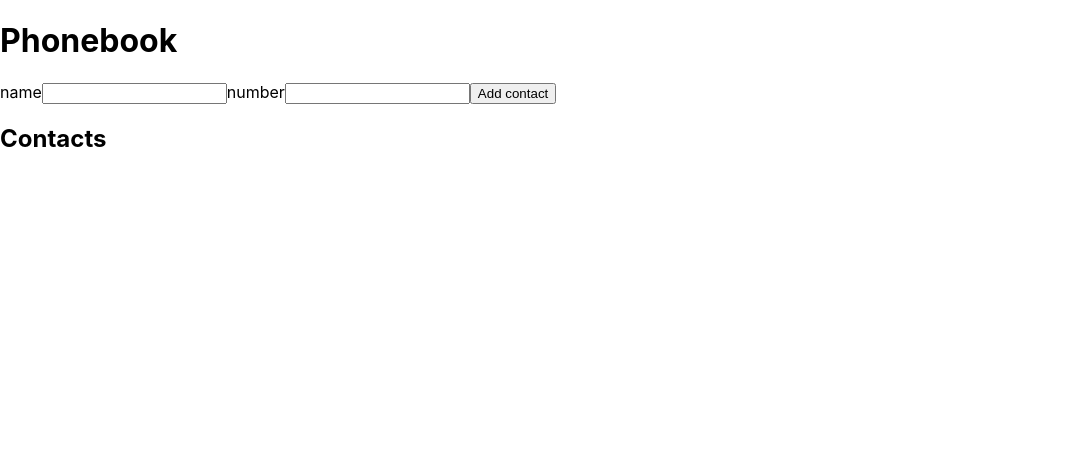
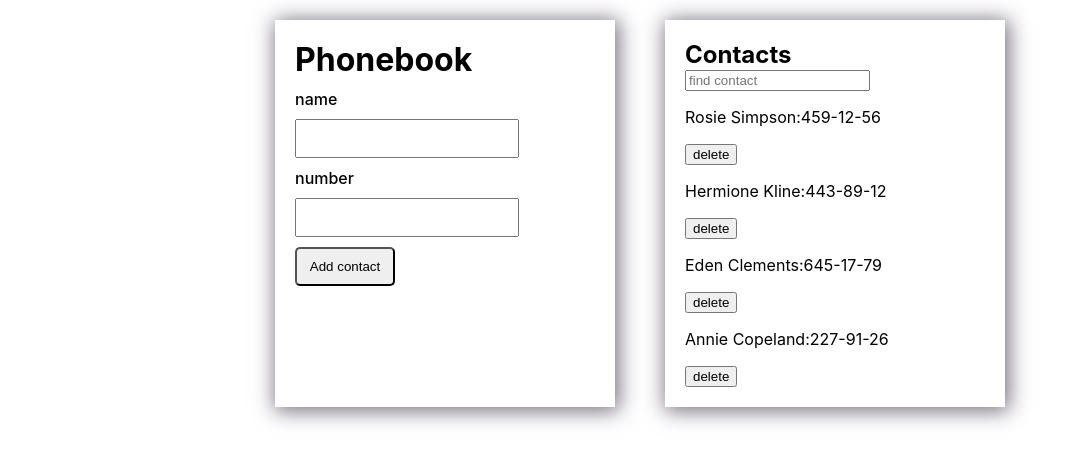
Before and after one commit to irabasara/goit-react-hw-02-phonebook, a React (Create React App) app: page / in a window 1280 px wide. Shown: the top 464 px of the page, without its empty margins (0-1085 px from the left). Built offline with nearby package versions, Linux system fonts and the light colour scheme.

Commit message:
all task without libraries

```diff
--- a/src/components/App.jsx
+++ /dev/null
@@ -1,38 +0,0 @@
-import { Component } from 'react';
-// import { nanoid } from 'nanoid';
-
-import ContactForm from './ContactForm/ContactForm';
-
-export class App extends Component {
-  state = {
-    contacts: [],
-  };
-
-  onContactFormSubmit = newContact => {
-    console.log('newContact', newContact);
-    this.setState({
-      contacts: [...this.state.contacts, newContact],
-    });
-  };
-
-  render() {
-    return (
-      <>
-        <div>
-          <h1>Phonebook</h1>
-          <ContactForm onSubmit={this.onContactFormSubmit} />
-
-          <h2>Contacts</h2>
-          <ul>
-            {this.state.contacts.map(contact => {
-              const { id, name, number } = contact;
-              return <li key={id}>{`${name}:${number}`}</li>;
-            })}
-          </ul>
-          {/* <Filter /> */}
-          {/* <ContactList /> */}
-        </div>
-      </>
-    );
-  }
-}
--- /dev/null
+++ b/src/components/App/App.jsx
@@ -0,0 +1,78 @@
+import { Component } from 'react';
+import { ContactForm } from '../ContactForm/ContactForm';
+import { Filter } from 'components/Filter/Filter';
+import { ContactList } from 'components/ContactList/ContactList';
+import css from './app.module.css';
+
+export class App extends Component {
+  state = {
+    contacts: [
+      { id: 'id-1', name: 'Rosie Simpson', number: '459-12-56' },
+      { id: 'id-2', name: 'Hermione Kline', number: '443-89-12' },
+      { id: 'id-3', name: 'Eden Clements', number: '645-17-79' },
+      { id: 'id-4', name: 'Annie Copeland', number: '227-91-26' },
+    ],
+    filter: '',
+  };
+
+  onContactFormSubmit = newContact => {
+    const { contacts } = this.state;
+
+    if (
+      contacts.some(
+        contact => contact.name.toLowerCase() === newContact.name.toLowerCase()
+      )
+    ) {
+      alert(`${newContact.name} is already in contacts`);
+      return;
+    }
+
+    this.setState({
+      contacts: [...contacts, newContact],
+    });
+  };
+
+  deleteContact = contactId => {
+    this.setState(prevState => ({
+      contacts: prevState.contacts.filter(contact => contact.id !== contactId),
+    }));
+  };
+
+  changeFilter = e => {
+    const { value } = e.target;
+    this.setState({
+      filter: value,
+    });
+  };
+
+  getFilteredContact = () => {
+    const { contacts, filter } = this.state;
+
+    const normilizeFilter = filter.toLocaleLowerCase();
+    return contacts.filter(contact =>
+      contact.name.toLowerCase().includes(normilizeFilter)
+    );
+  };
+
+  render() {
+    const filteredContact = this.getFilteredContact();
+
+    return (
+      <div className={css.section_contacts}>
+        <div className={css.section}>
+          <h1>Phonebook</h1>
+          <ContactForm onSubmit={this.onContactFormSubmit} />
+        </div>
+        <div className={css.section}>
+          <h2>Contacts</h2>
+
+          <Filter value={this.state.filter} onChange={this.changeFilter} />
+          <ContactList
+            contacts={filteredContact}
+            onDelete={this.deleteContact}
+          />
+        </div>
+      </div>
+    );
+  }
+}
--- /dev/null
+++ b/src/components/App/app.module.css
@@ -0,0 +1,11 @@
+.section_contacts {
+  display: flex;
+  justify-content: center;
+  padding: 20px;
+  gap: 50px;
+}
+.section {
+  width: 300px;
+  padding: 20px;
+  box-shadow: 2px 2px 20px 2px #766f7d;
+}
--- a/src/components/ContactForm/ContactForm.jsx
+++ b/src/components/ContactForm/ContactForm.jsx
@@ -1,5 +1,5 @@
 import React, { Component } from 'react';
-// import css from './ContactForm.module.css'
+import css from './ContactForm.module.css';
 import { nanoid } from 'nanoid';
 
 export class ContactForm extends Component {
@@ -16,13 +16,13 @@ export class ContactForm extends Component {
   };
 
   handleSubmit = e => {
-    // const { name, value } = e.target;
+    const { name, number } = this.state;
 
     e.preventDefault();
     const newContact = {
       id: nanoid(),
-      name: this.state.name,
-      number: this.state.number,
+      name: name,
+      number: number,
     };
     this.props.onSubmit(newContact);
     this.reset();
@@ -35,11 +35,16 @@ export class ContactForm extends Component {
     });
   };
 
+  nameId = nanoid();
+  numberId = nanoid();
+
   render() {
     return (
-      <form onSubmit={this.handleSubmit}>
-        <label htmlFor="name">name</label>
+      <form onSubmit={this.handleSubmit} className={css.form}>
+        <label htmlFor={this.nameId}>name</label>
         <input
+          id={this.nameId}
+          className={css.input}
           type="text"
           name="name"
           value={this.state.name}
@@ -47,9 +52,10 @@ export class ContactForm extends Component {
           required
           onChange={this.handleChenge}
         />
-        <label htmlFor="number">
-          number
+        <label htmlFor={this.numberId}>number</label>
         <input
+          id={this.numberId}
+          className={css.input}
           type="tel"
           name="number"
           value={this.state.number}
@@ -57,11 +63,10 @@ export class ContactForm extends Component {
           required
           onChange={this.handleChenge}
         />
-        </label>
-        <button type="submit">Add contact</button>
+        <button type="submit" className={css.addButton}>
+          Add contact
+        </button>
       </form>
     );
   }
 }
-
-export default ContactForm;
--- a/src/components/ContactForm/ContactForm.module.css
+++ b/src/components/ContactForm/ContactForm.module.css
@@ -0,0 +1,24 @@
+.form {
+  display: flex;
+  flex-direction: column;
+}
+.form label {
+  font-weight: 500;
+  font-size: 16px;
+  margin: 10px 0;
+}
+.input {
+  width: 200px;
+  padding: 10px;
+}
+.addButton {
+  width: 100px;
+  padding: 10px;
+  border-radius: 5px;
+  margin-top: 10px;
+  transition: background-color 300ms ease;
+}
+.addButton:hover {
+  cursor: pointer;
+  background-color: rgb(166, 166, 166);
+}
--- a/src/components/ContactList/ContactList.jsx
+++ b/src/components/ContactList/ContactList.jsx
@@ -0,0 +1,23 @@
+import css from './contactList.module.css';
+
+export const ContactList = ({ contacts, onDelete }) => {
+  return (
+    <ul>
+      {contacts.map(contact => {
+        const { id, name, number } = contact;
+        return (
+          <li key={id}>
+            <p>{`${name}:${number}`}</p>
+            <button
+              onClick={() => {
+                onDelete(id);
+              }}
+            >
+              delete
+            </button>
+          </li>
+        );
+      })}
+    </ul>
+  );
+};
--- a/src/components/Filter/Filter.jsx
+++ b/src/components/Filter/Filter.jsx
@@ -0,0 +1,17 @@
+import css from './filter.module.css';
+
+export const Filter = ({ value, onChange }) => {
+  return (
+    <div>
+      <label htmlFor="filter">
+        <input
+          name="filter"
+          type="text"
+          value={value}
+          onChange={onChange}
+          placeholder="find contact"
+        />
+      </label>
+    </div>
+  );
+};
--- a/src/index.css
+++ b/src/index.css
@@ -13,3 +13,12 @@ code {
   font-family: source-code-pro, Menlo, Monaco, Consolas, 'Courier New',
     monospace;
 }
+h1,
+h2 {
+  margin: 0;
+}
+ul {
+  list-style: none;
+  margin: 0;
+  padding: 0;
+}
--- a/src/index.js
+++ b/src/index.js
@@ -1,6 +1,6 @@
 import React from 'react';
 import ReactDOM from 'react-dom/client';
-import { App } from 'components/App';
+import { App } from 'components/App/App';
 import './index.css';
 
 ReactDOM.createRoot(document.getElementById('root')).render(
```
Also changed, not shown: src/components/ContactList/contactList.module.css (added), src/components/Filter/filter.module.css (added). Lines whose indentation alone changed are shown as unchanged.
